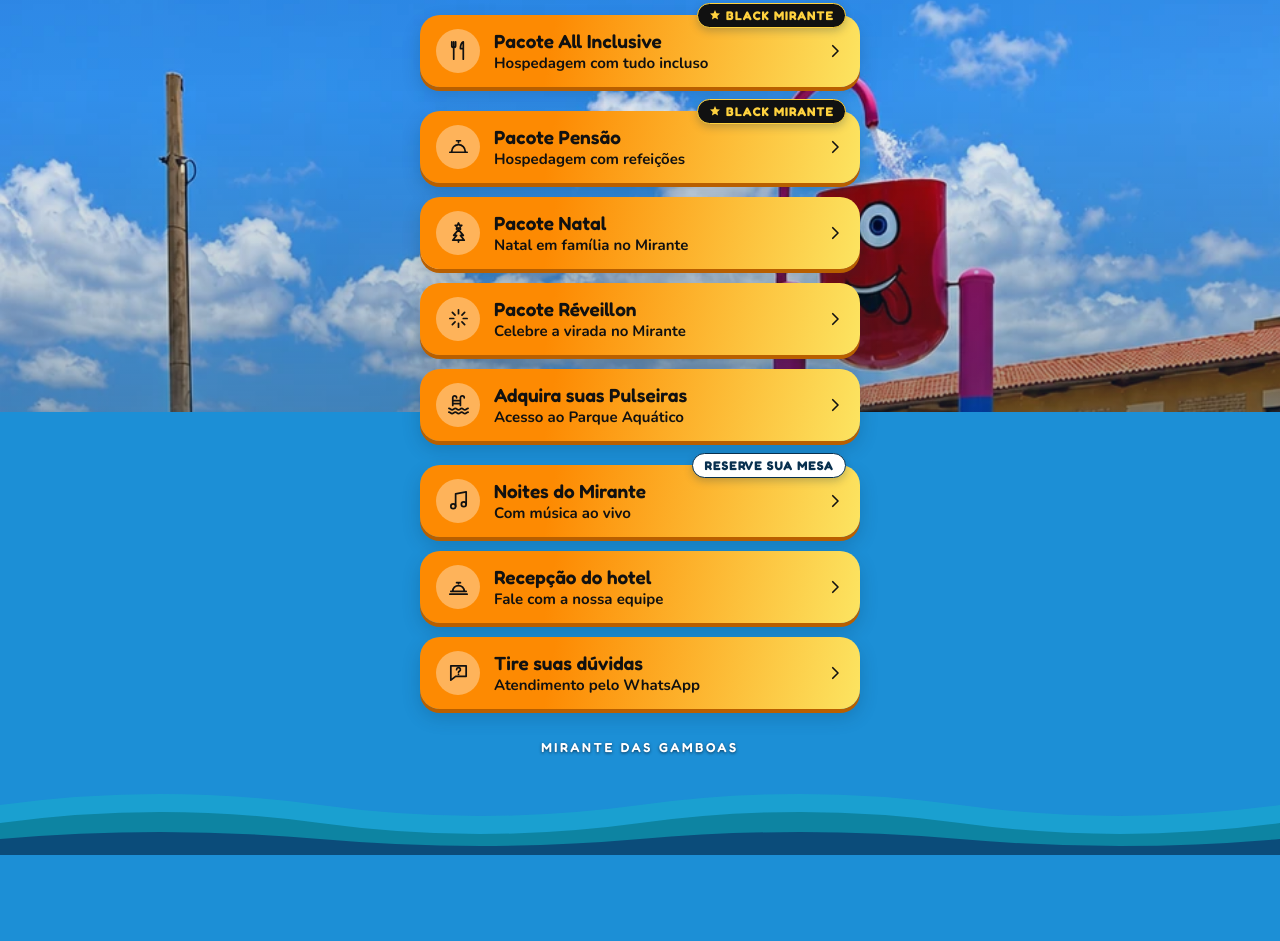
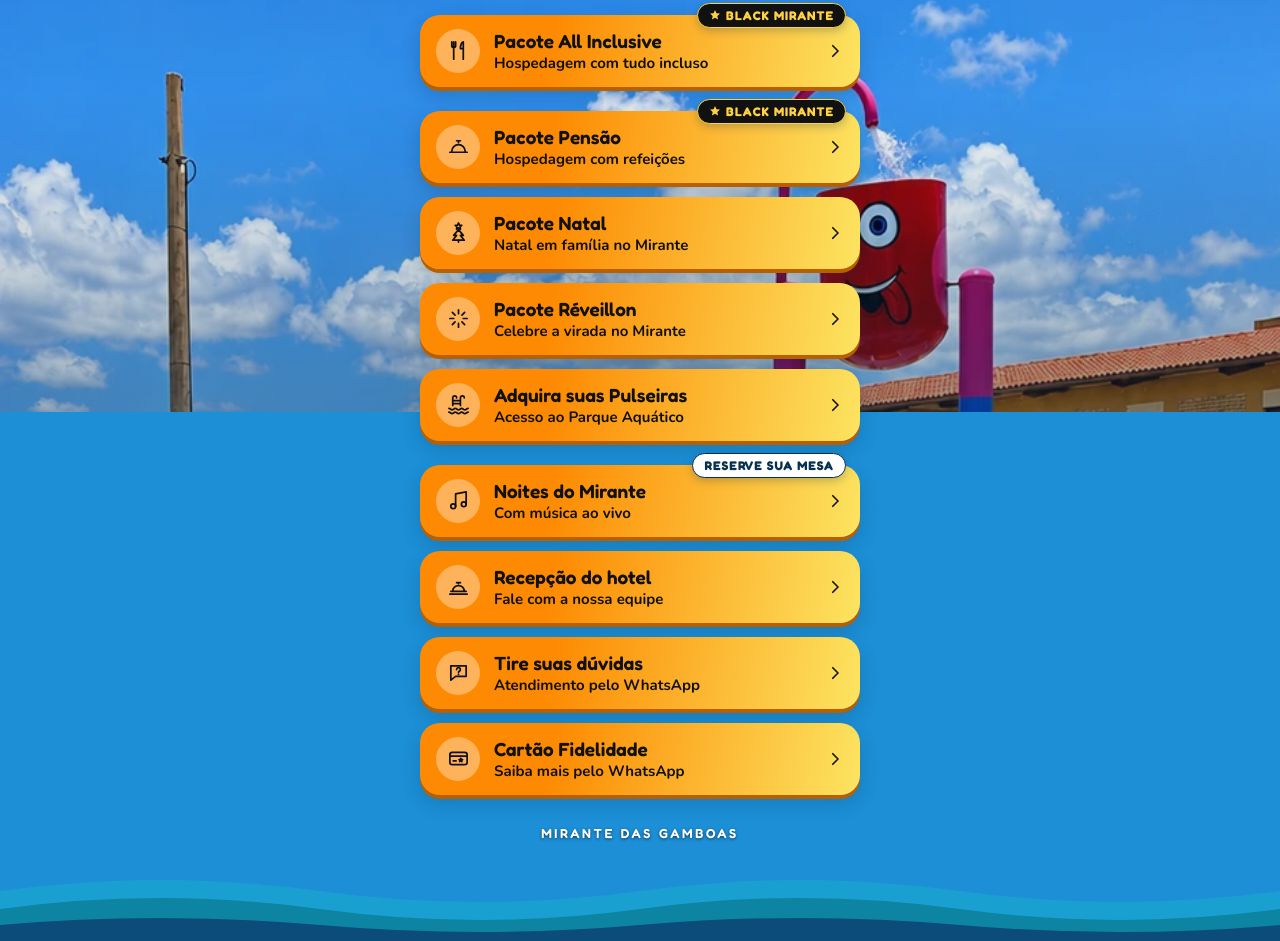
Before and after one commit to mirantedasgamboas/mirantedasgamboas.github.io, a plain HTML site: page index.html in a window 1280 px wide. Shown: the part 388-1329 px from the top of the page. Before the commit the page ends 1243 px from the top, so only its background shows below. Drawn offline with nearby package versions, Linux system fonts and the light colour scheme.

Commit message:
Adiciona botão Cartão Fidelidade
Co-Authored-By: Claude Opus 5.5 <noreply@anthropic.com>

```diff
--- a/index.html
+++ b/index.html
@@ -323,6 +323,19 @@
         <svg class="chev" viewBox="0 0 24 24" fill="none" stroke="currentColor" stroke-width="2.2" stroke-linecap="round" stroke-linejoin="round" aria-hidden="true"><path d="M9 5l7 7-7 7"/></svg>
       </a>
     </li>
+    <!-- 9. Cartão Fidelidade -->
+    <li>
+      <a class="link" id="link-fidelidade" href="https://wa.link/soo5nd" target="_blank" rel="noopener">
+        <span class="icon" aria-hidden="true">
+          <svg viewBox="0 0 24 24" fill="none" stroke="currentColor" stroke-width="1.8" stroke-linecap="round" stroke-linejoin="round"><rect x="3" y="5.5" width="18" height="13" rx="2.5"/><path d="M3 9.5h18"/><path d="M15.5 15.2l-1.1-.6-1.1.6.2-1.2-.9-.9 1.2-.2.6-1.1.6 1.1 1.2.2-.9.9z"/><path d="M6.5 14.5h3"/></svg>
+        </span>
+        <span class="txt">
+          <span class="label">Cartão Fidelidade</span>
+          <span class="sub">Saiba mais pelo WhatsApp</span>
+        </span>
+        <svg class="chev" viewBox="0 0 24 24" fill="none" stroke="currentColor" stroke-width="2.2" stroke-linecap="round" stroke-linejoin="round" aria-hidden="true"><path d="M9 5l7 7-7 7"/></svg>
+      </a>
+    </li>
   </ul>
 
   <footer class="foot">
```
